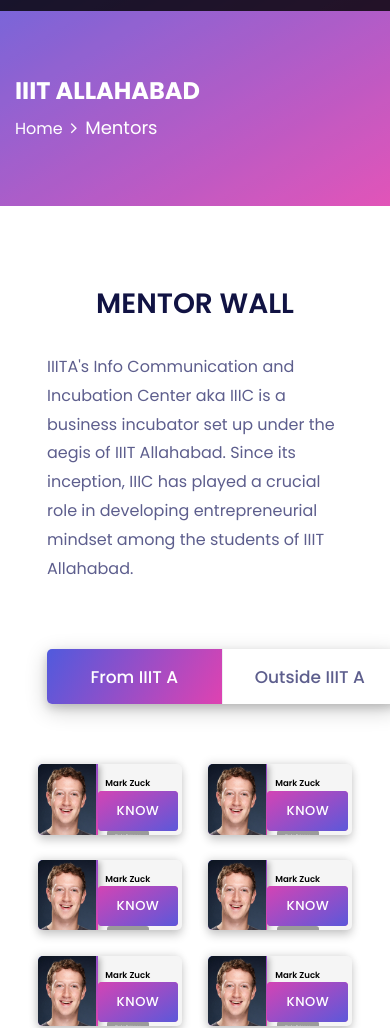
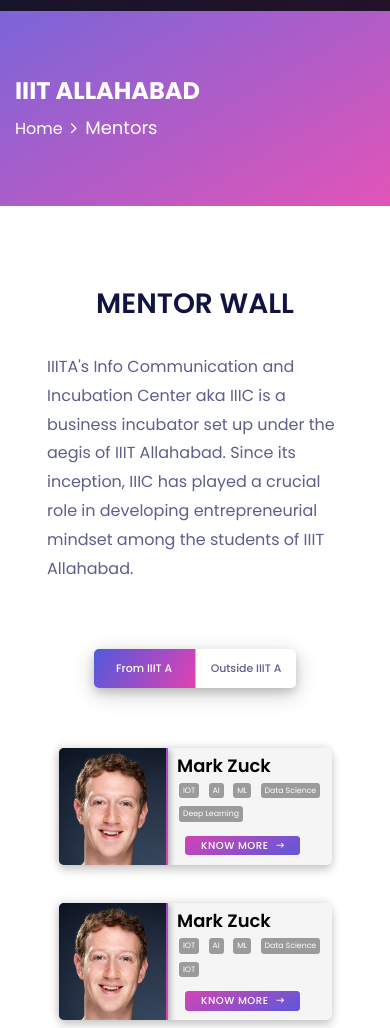
Before and after one commit to hackstreetguy/NewGenIEDC-New-, a website: page mentors.html in a window 390 px wide. Shown: the part 94-1122 px from the top of the page. Drawn offline with Linux system fonts and the light colour scheme.

Commit message:
reponsive

```diff
--- a/mentors.html
+++ b/mentors.html
@@ -69,9 +69,27 @@
             display:flex;
             justify-content:center;
         }
+        .mentor-list-frm-iiita, .mentor-list-ots-iiita{
+            display: flex;
+            flex-direction: row;
+            flex-wrap: wrap;
+            align-content: flex-start;
+            justify-content: space-evenly;
+            row-gap:2.4rem;
+            margin: 0 auto;
+        }
+        .mentor-list-frm-iiita{
+            display:flex;
+            transition: all 500ms ease-in-out;
+        }
+        .mentor-list-ots-iiita{
+            display:none;
+            transition: all 500ms ease-in-out;
+        }
+
         .mentor-details{
-            height:18vw;
-            width: 37vw;
+            height:240px;
+            width:500px;
             border-radius: 5px;
             box-shadow: 0 5px 10px rgba(0,0,0,0.2), -2px -2px 8px rgba(0,0,0,0.1) ;
             background:#F5F5F5;
@@ -79,66 +97,51 @@
             display: flex;
             /* margin:1rem auto; */
         }
-        .mentor-list-frm-iiita, .mentor-list-ots-iiita{
-            display: grid;
-            grid-template-columns:37vw 37vw;
-            gap: 1.6rem;
-            margin: 0 auto;
-        }
-        .mentor-list-frm-iiita{
-            display:grid;
-            transition: all 500ms ease-in-out;
-        }
-        .mentor-list-ots-iiita{
-            display:none;
-            transition: all 500ms ease-in-out;
-        }
         .mentor-details .mentor-img{
-            height: 18vw;
-            width: 15.3vw;
+            height:240px;
+            width:210px;
             /* margin:1vw 1vw; */
             /* border-radius:8px; */
             box-shadow: 2px 2px 6px rgba(0,0,0,0.3);
             background-image: linear-gradient(135deg , #505add 0%, #df42b1 100%);
         }
         .img-contain{
-            height: 18vw;
-            width: 15vw;
+            height:240px;
+            width:205px;
             overflow: hidden;
             /* border-radius:7px; */
         }
         .mentor-details .mentor-img .img-contain img{
-            width: 15vw;
+            width: 205px;
         }
         .mentor-details-txt{
-            position:relative;
             height: 100%;
-            width: 21.7vw;
+            width:275px;
+            display: flex;
+            flex-direction: column;
+            position: relative;
         }
         .mentor-details-txt .mentor-name{
-            position:absolute;
-            top: 1vw;
-            left:2vw;
-            font-weight: 600;
-            font-size: 2.2vw;
-            line-height:30px;
+            font-weight:600;
+            font-size:32px;
+            line-height:32px;
+            padding: 25px 0 0 25px ;
+            /* margin:; */
             color: #000
         }
         .mentor-details-txt .mentor-skills{
-            position:absolute;
-            top:6vw;
-            left:2vw;
+            padding: 5px 5px 0 25px ;
             display: flex;
             flex-wrap: wrap;
             align-items: center;
             align-content: flex-start;
             justify-content: space-between;
-            height:8vw;
-            width:17vw;
+            height:110px;
+            width:100%;
         }
         .mentor-skills .mentor-skill-tag{
             color: #fff;
-            font-size: 1vw;
+            font-size: 14px;
             background: rgb(155, 155, 155);
             height: max-content;
             flex:none;
@@ -150,8 +153,8 @@
 
         .mentor-details-txt .mentor-knw-more{
             position:absolute;
-            bottom: 1vw;
-            right: 1vw;
+            bottom: 12px;
+            right: -3px;
         }
         .mentor-details-txt .mentor-knw-more .confer-btn{
             border-radius: 4px;
@@ -161,7 +164,74 @@
             padding: 0 15px;
             align-items:center;
         }
+        @media only screen and (max-width: 650px){
+            .mentors-type-select {
+                width: 52vw;
+                overflow: hidden;
+                height:9.8vw;
+            }
+            .mentors-type-select div{
+                height: 10vw;
+            }
+            .mentors-type-select div p{
+                font-size:2.8vw;
+            }
+            .mentors-type-divider{
+                width:1px;
+                opacity:0.4;
+                height:10vw;
+            }
+            #mentor-type-select-tab{
+                height: 10vw;
+            }
+            .mentor-details{
+                height:30vw;
+                width:70vw;
+            }
+            .mentor-details .mentor-img{
+                height:30vw;
+                width:28vw;
+            }
+            .img-contain{
+                height:30vw;
+                width:27.6vw;
+                overflow: hidden;
+            }
+            .mentor-details .mentor-img .img-contain img{
+                width: 27.6vw;
+            }
+            .mentor-details-txt{
+                width:42vw;
+            }
+            .mentor-details-txt .mentor-name{
+                font-size:4.6vw;
+                line-height:4.6vw;
+                padding: 2.4vw 0 0 2.4vw ;
+                margin-bottom: 1vw;
+            }
+            .mentor-details-txt .mentor-skills{
+                padding:0 2.4vw 0 2.4vw;
+                height:14vw;
+                width:100%;
+            }
+            .mentor-skills .mentor-skill-tag{
+                font-size: 2vw;
+                padding:0.2vw 1vw;
+                margin:4px 2px;
+            }
 
+            .mentor-details-txt .mentor-knw-more{
+                bottom: 2vw;
+                right: 8vw;
+                margin: 0 0 0 auto;
+            }
+            .mentor-details-txt .mentor-knw-more .confer-btn{
+                font-size:2.6vw;
+                height:5vw;
+                line-height:5vw;
+                padding: 0 4vw;
+            }
+        }
     </style>
 </head>
 <body>
--- a/mentors/mentors.js
+++ b/mentors/mentors.js
@@ -12,14 +12,14 @@
     selectedtab.style.marginLeft = '0';
     showFrmIIITAtxt.style.color = '#ffffff';
     showOtsIIITAtxt.style.color = '#5d5e8d';
-    frmIIITAList.style.display = 'grid';
+    frmIIITAList.style.display = 'flex';
     otsIIITAList.style.display = 'none';
 })
 
 showOtsIIITA.addEventListener('click',()=>{
-    selectedtab.style.marginLeft = '176px';
+    selectedtab.style.marginLeft = '50%';
     showFrmIIITAtxt.style.color = '#5d5e8d';
     showOtsIIITAtxt.style.color = '#ffffff';
     frmIIITAList.style.display = 'none';
-    otsIIITAList.style.display = 'grid';
+    otsIIITAList.style.display = 'flex';
 })
```
